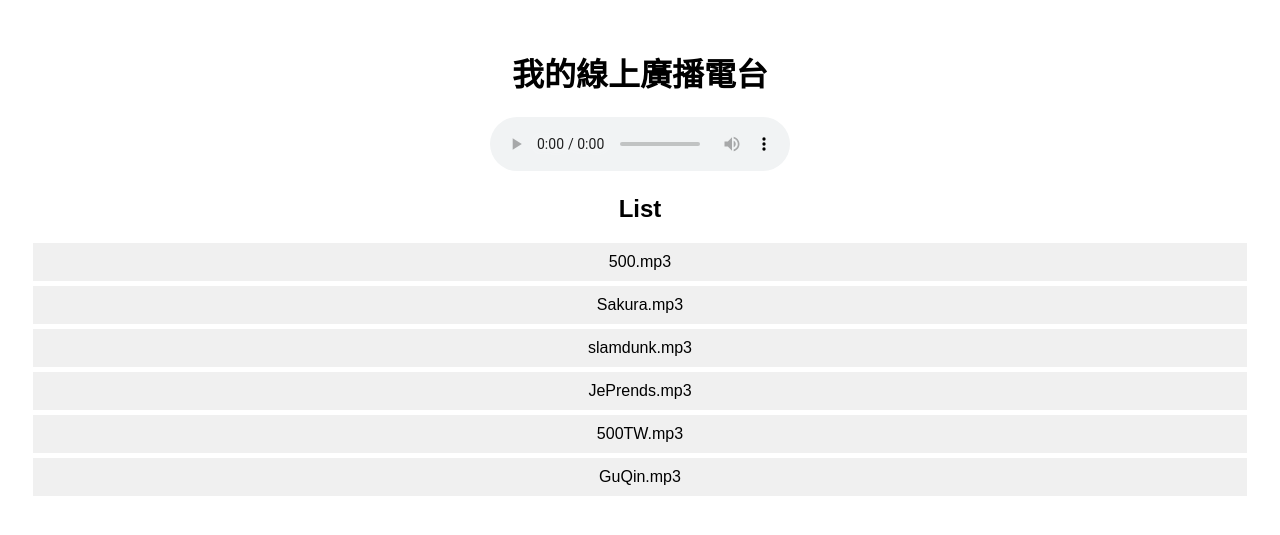
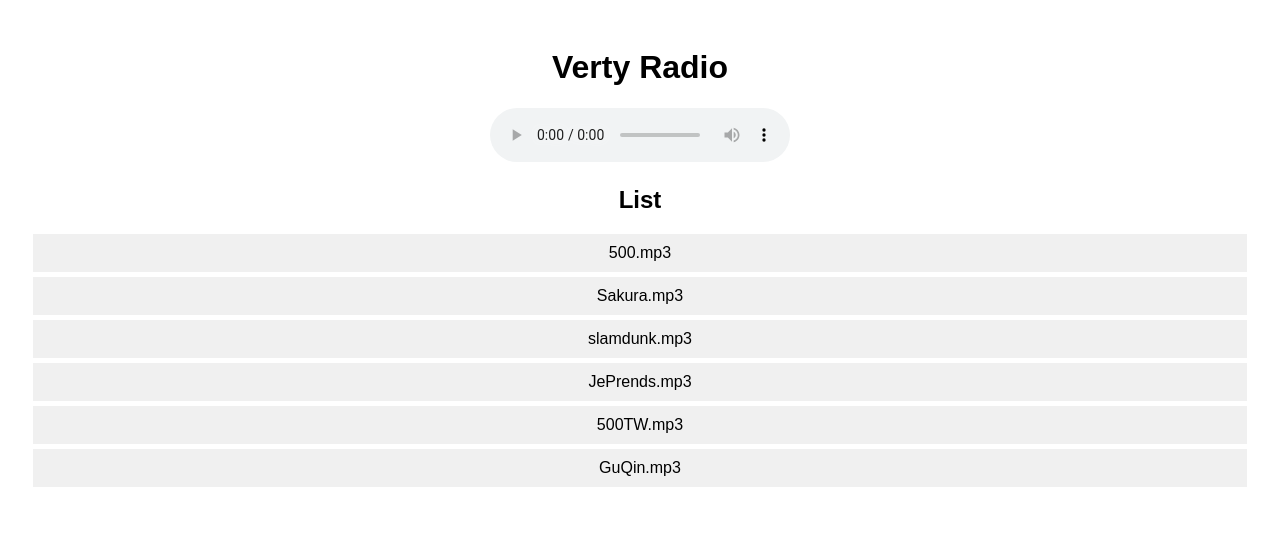
Before and after one commit to vNZNaaxjiPcoUd/VSDKJHREKkjdrrrr, a Jekyll site: the page radio.html, which Jekyll copies as it is, in a window 1280 px wide. Shown: the top 535 px of the page. Built offline with Jekyll 4.4.1, drawn with Linux system fonts in a browser that asks for light colours.

Commit message:
Update radio.html

```diff
--- a/radio.html
+++ b/radio.html
@@ -3,11 +3,11 @@
 <head>
   <meta charset="UTF-8">
   <meta name="viewport" content="width=device-width, initial-scale=1.0">
-  <title>Verty Radio</title>
+  <title>Verty</title>
   <link rel="stylesheet" href="style.css">
 </head>
 <body>
-  <h1>我的線上廣播電台</h1>
+  <h1>Verty Radio</h1>
   <audio id="player" controls>
     <source src="" type="audio/mpeg">
     您的瀏覽器不支援音訊播放。
```
